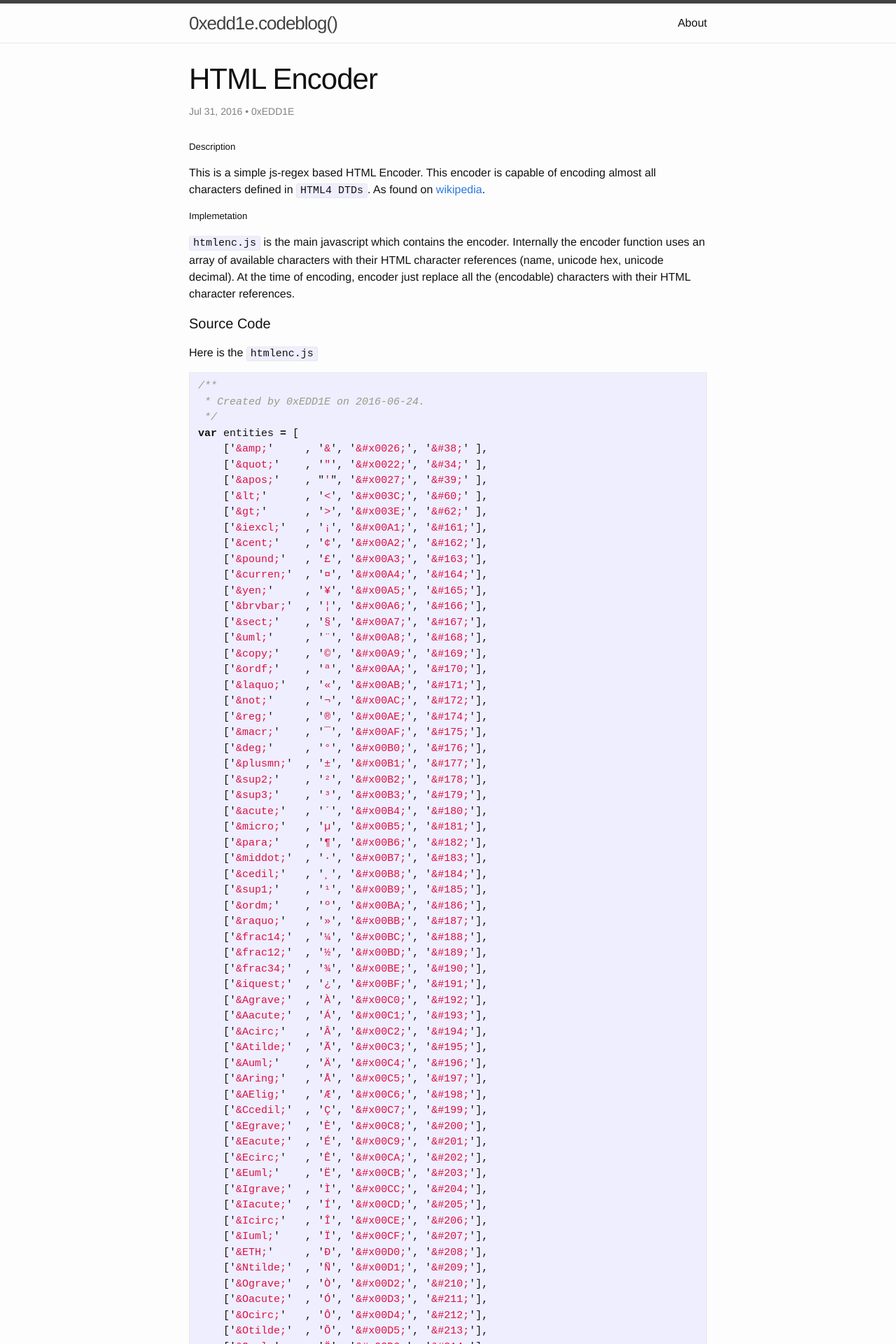
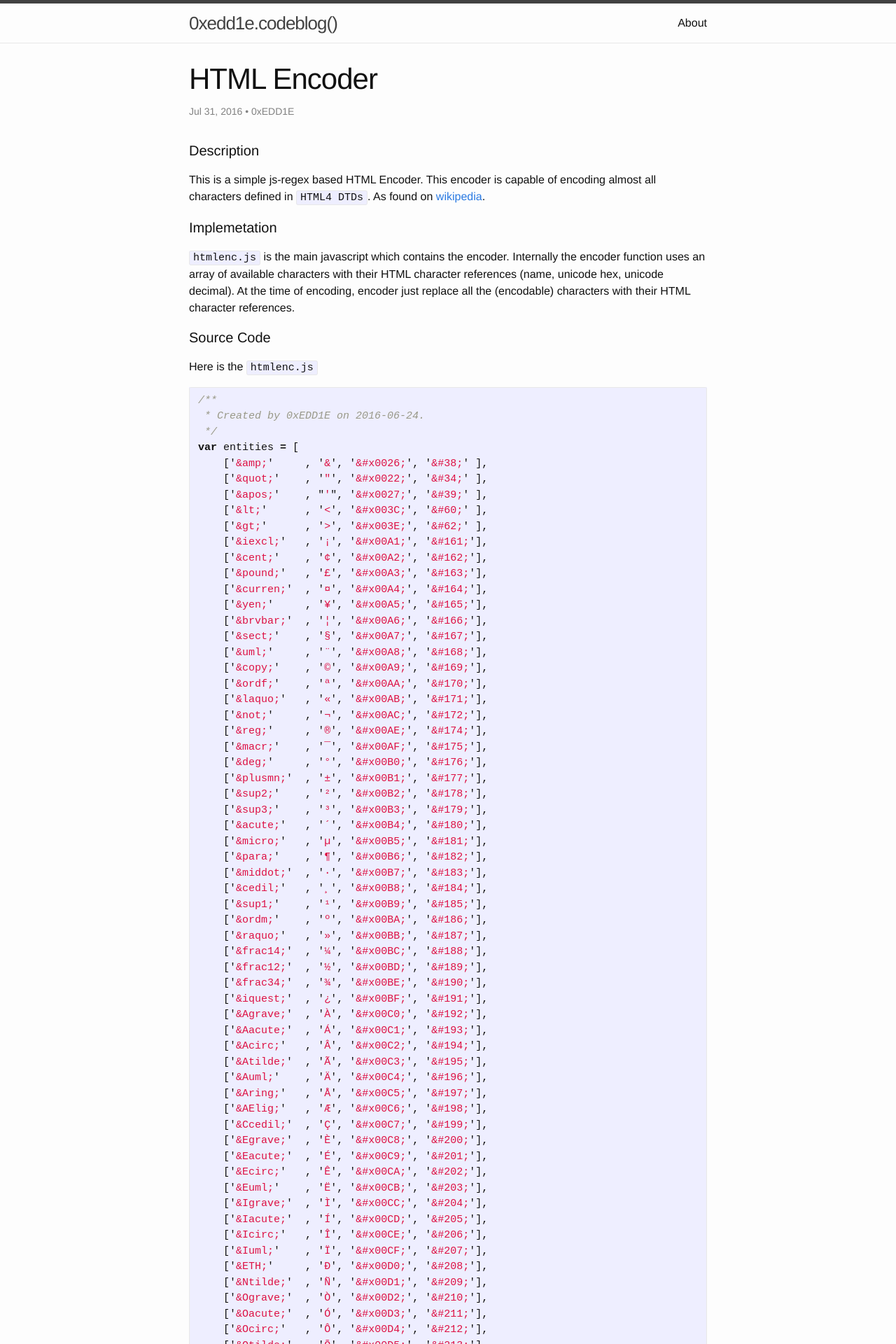
Before and after one commit to 0xEDD1E/0xEDD1E.github.io, a Jekyll site: the page built from _posts/2016-07-31-HTML-Encoder.markdown, in a window 1280 px wide. Shown: the top 1920 px of the page at 70% size. Built offline with Jekyll 4.4.1, drawn with Linux system fonts in a browser that asks for light colours.

```diff
--- a/_posts/2016-07-31-HTML-Encoder.markdown
+++ b/_posts/2016-07-31-HTML-Encoder.markdown
@@ -5,11 +5,11 @@ date: 2016-07-31
 author: "0xEDD1E"
 ---
 
-##### Description
+#### Description
 
 This is a simple js-regex based HTML Encoder. This encoder is capable of encoding almost all characters defined in `HTML4 DTDs`. As found on [wikipedia](https://en.wikipedia.org/wiki/List_of_XML_and_HTML_character_entity_references).
 
-##### Implemetation
+#### Implemetation
 
 `htmlenc.js` is the main javascript which contains the encoder. Internally the encoder function uses an array of available characters with their HTML character references (name, unicode hex, unicode decimal). At the time of encoding, encoder just replace all the (encodable) characters with their HTML character references.
 
```
